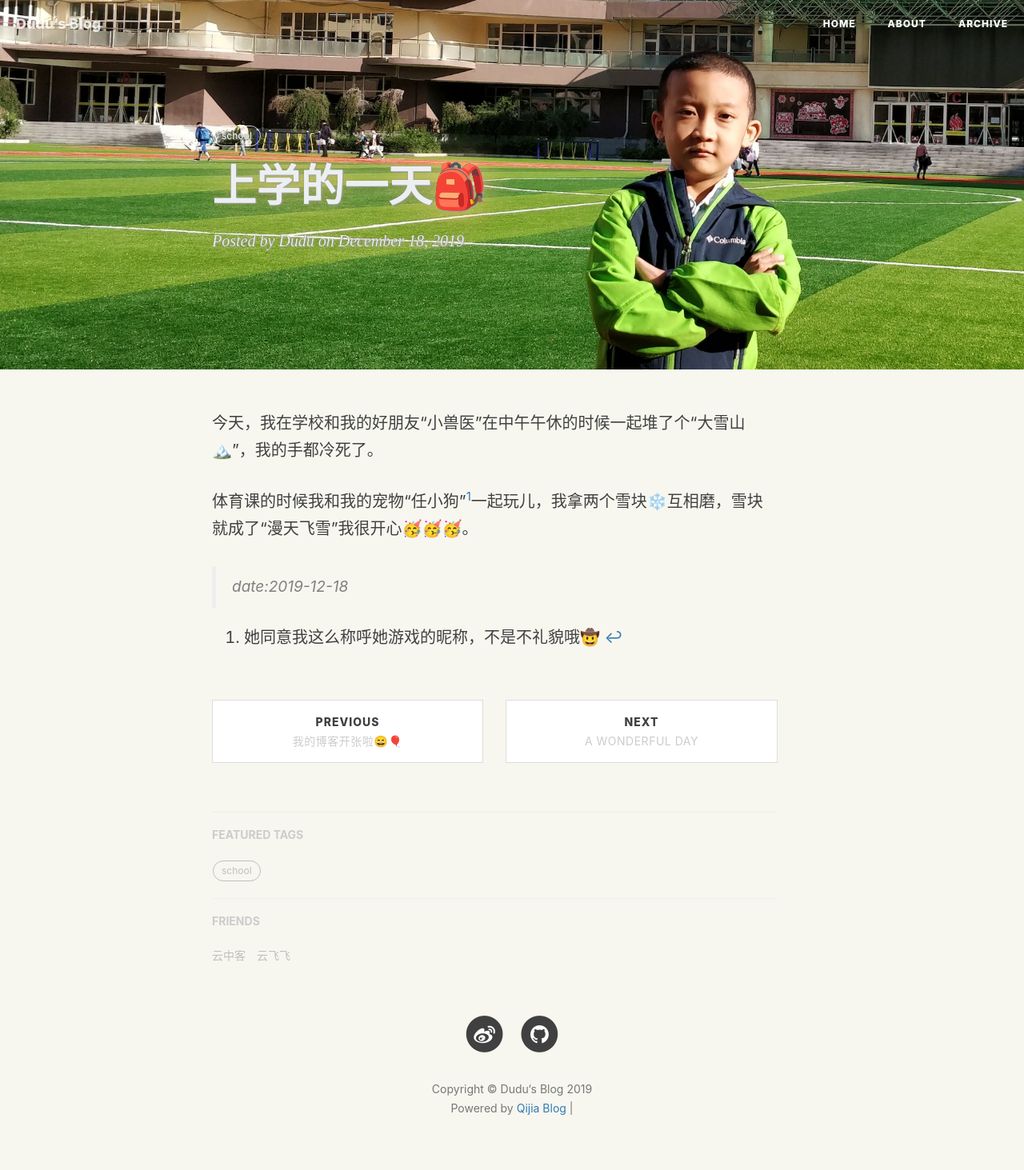
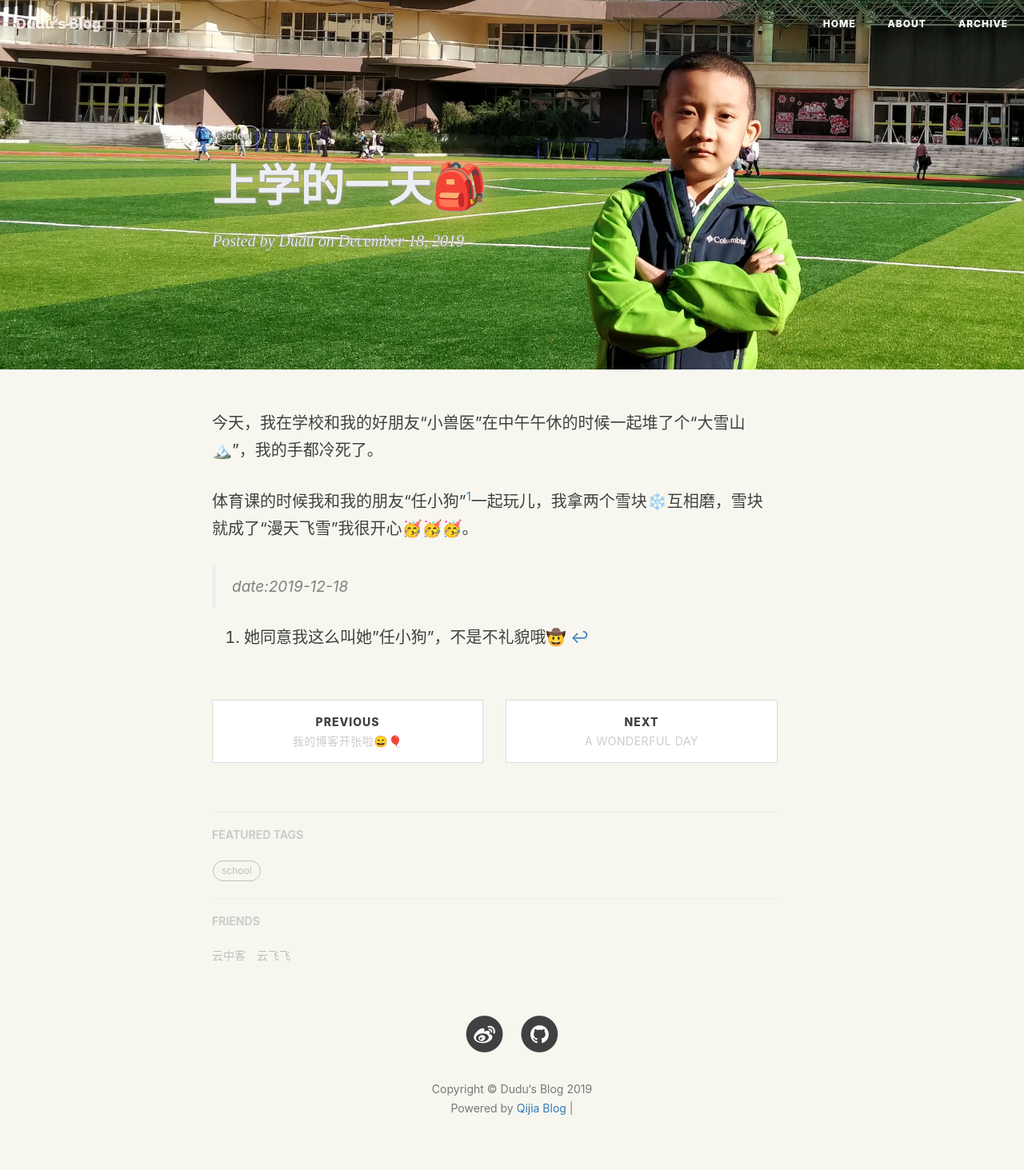
Before and after one commit to Qijia2011/qijia2011.github.io, a Jekyll site: the page built from _posts/2019-12-18-template.md, in a window 1280 px wide. Shown: the whole page at 80% size. Built offline with Jekyll 4.4.1, drawn with Linux system fonts in a browser that asks for light colours; nearby versions of some CDN libraries; comment, search, counter and statistics services are not loaded.

Commit message:
update renxiaogou

```diff
--- a/_posts/2019-12-18-template.md
+++ b/_posts/2019-12-18-template.md
@@ -12,7 +12,7 @@ tags:
 
 
 
-体育课的时候我和我的宠物“任小狗”[^a]一起玩儿，我拿两个雪块❄️互相磨，雪块就成了“漫天飞雪”我很开心🥳🥳🥳。
+体育课的时候我和我的朋友“任小狗”[^a]一起玩儿，我拿两个雪块❄️互相磨，雪块就成了“漫天飞雪”我很开心🥳🥳🥳。
 
 
 
@@ -20,4 +20,4 @@ tags:
 
 
 
-[^a]:她同意我这么称呼她游戏的昵称，不是不礼貌哦🤠
+[^a]:她同意我这么叫她"任小狗"，不是不礼貌哦🤠
```
